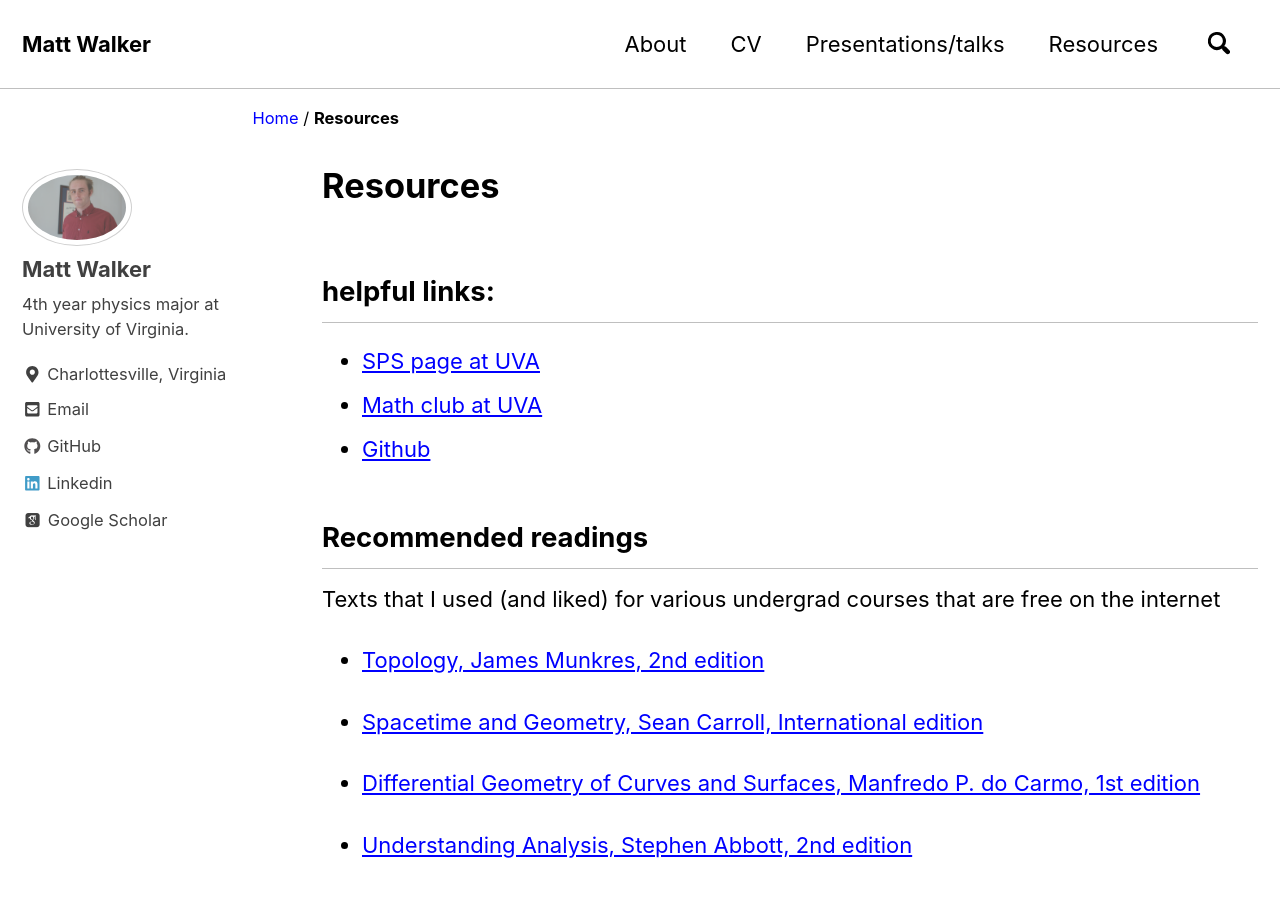
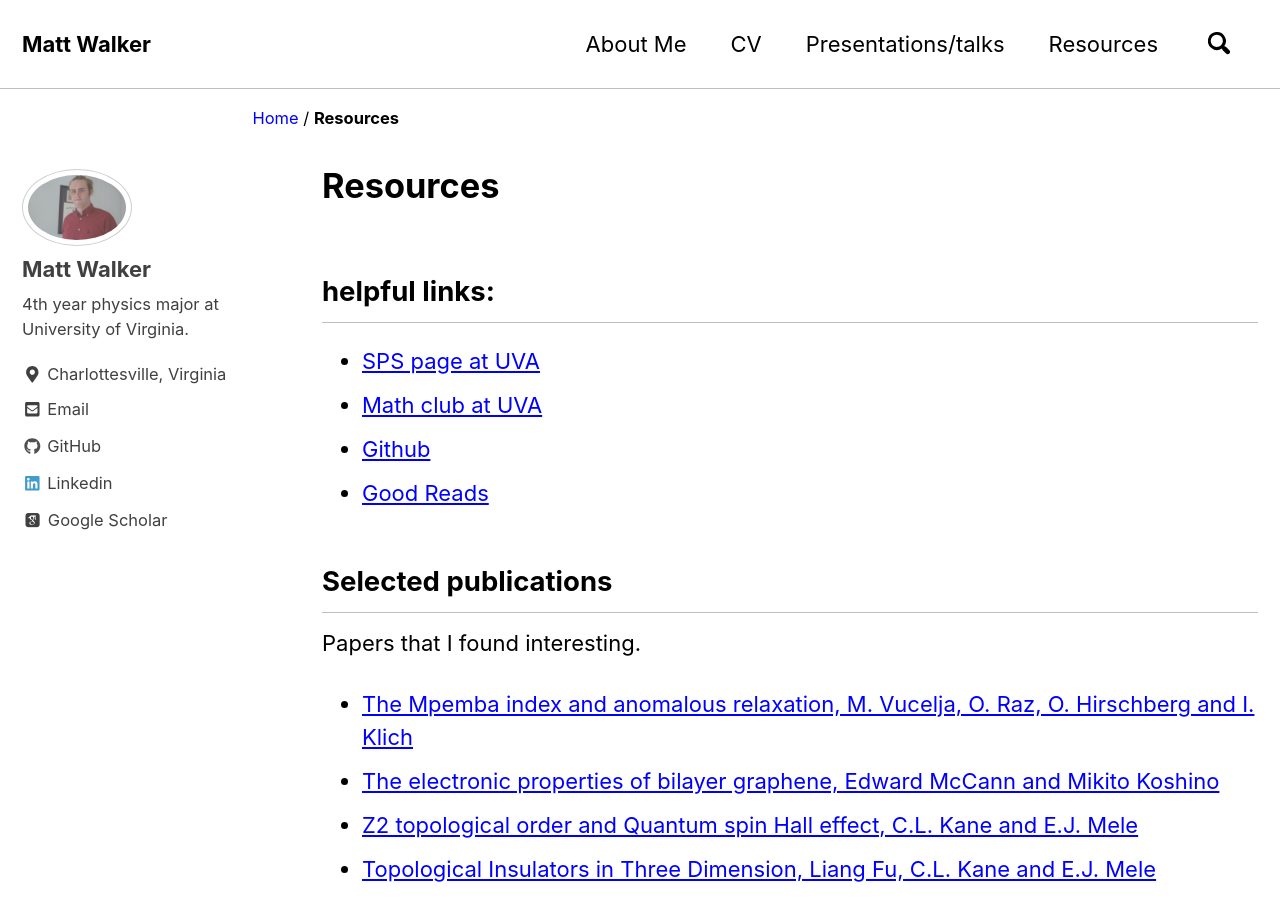
Before and after one commit to Mattwalker411/mathwalker.github.io, a Jekyll site: the page built from _pages/resources.md, in a window 1280 px wide and 900 px high. Built offline with Jekyll 4.4.1, drawn with Linux system fonts in a browser that asks for light colours; cached includes are drawn as plain includes; nearby versions of some CDN libraries; some web fonts are replaced; some of the changed text lies outside the part shown.

Commit message:
delted broken links

```diff
--- a/_data/navigation.yml
+++ b/_data/navigation.yml
@@ -2,7 +2,7 @@
 main:
   #- title: "Quick-Start Guide"
   #  url: https://mmistakes.github.io/minimal-mistakes/docs/quick-start-guide/
-   - title: "About"
+   - title: "About Me"
      url: /about/
    - title: "CV"
      url: /assets/documents/Matt_Walker_CV.pdf
--- a/_pages/resources.md
+++ b/_pages/resources.md
@@ -11,25 +11,15 @@
 * [SPS page at UVA](https://spsatuva.github.io/)
 * [Math club at UVA](http://pi.math.virginia.edu/mathclub/)
 * [Github](https://github.com/Mattwalker411)
-
-## Recommended readings
-Texts that I used (and liked) for various undergrad courses that are free on the internet
-
-* [Topology, James Munkres, 2nd edition](http://webmath2.unito.it/Munkres.pdf)
-
-* [Spacetime and Geometry, Sean Carroll, International edition](http://physics.muni.cz/~novotny/-OTRG/Sean%20Carroll.pdf)
-
-* [Differential Geometry of Curves and Surfaces, Manfredo P. do Carmo, 1st edition](http://www.math.uni.lodz.pl/~maczar/ggk/do%20Carmo.pdf)
-
-* [Understanding Analysis, Stephen Abbott, 2nd edition](http://cms.dm.uba.ar/academico/materias/verano2012/taller_de_calculo_avanzado/Libros/Abbott%20-%20Understanding%20Analysis.pdf)
-
-
+* [Good Reads](https://www.goodreads.com/user/show/97757643-matt-walker)
 
 ## Selected publications
+Papers that I found interesting.
 * [The Mpemba index and anomalous relaxation, M. Vucelja, O. Raz, O. Hirschberg and I. Klich](https://arxiv.org/abs/1711.05829)
 * [The electronic properties of bilayer graphene, Edward McCann and Mikito Koshino](https://arxiv.org/abs/1205.6953)
 * [Z2 topological order and Quantum spin Hall effect, C.L. Kane and E.J. Mele ](https://arxiv.org/pdf/cond-mat/0506581.pdf)
 * [Topological Insulators in Three Dimension, Liang Fu, C.L. Kane and E.J. Mele](https://arxiv.org/pdf/cond-mat/0607699.pdf)
+* [Light Ring Stability in Ultra-Compact Objects, Pedro V. P. Cunha, Emanuele Berti, Carlos A. R. Herdeiro](https://arxiv.org/abs/1708.04211)
 
 ## Friends website's
 * [Syed Raza, Graduate student at UVA](https://sites.google.com/view/sraza/research?authuser=0)
```
Also changed, not shown: _pages/about.md (+2 -2 lines).
